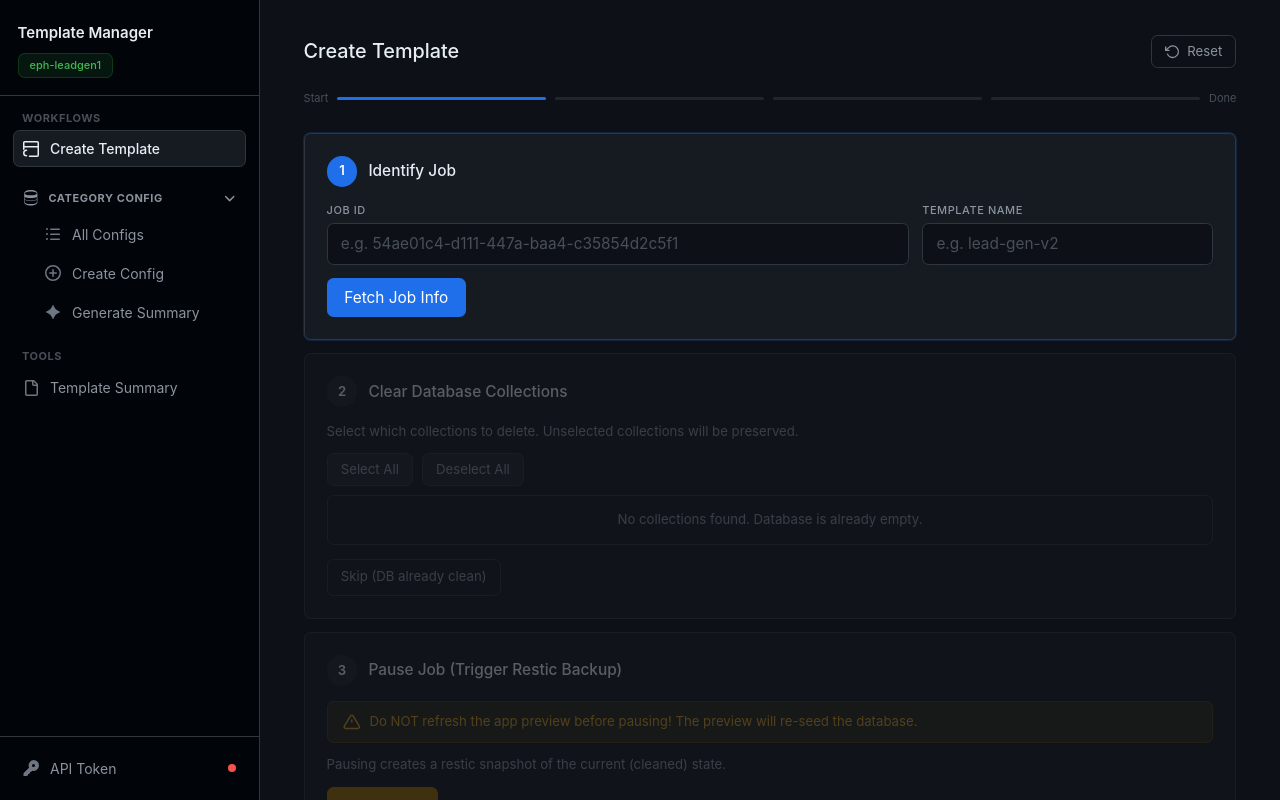
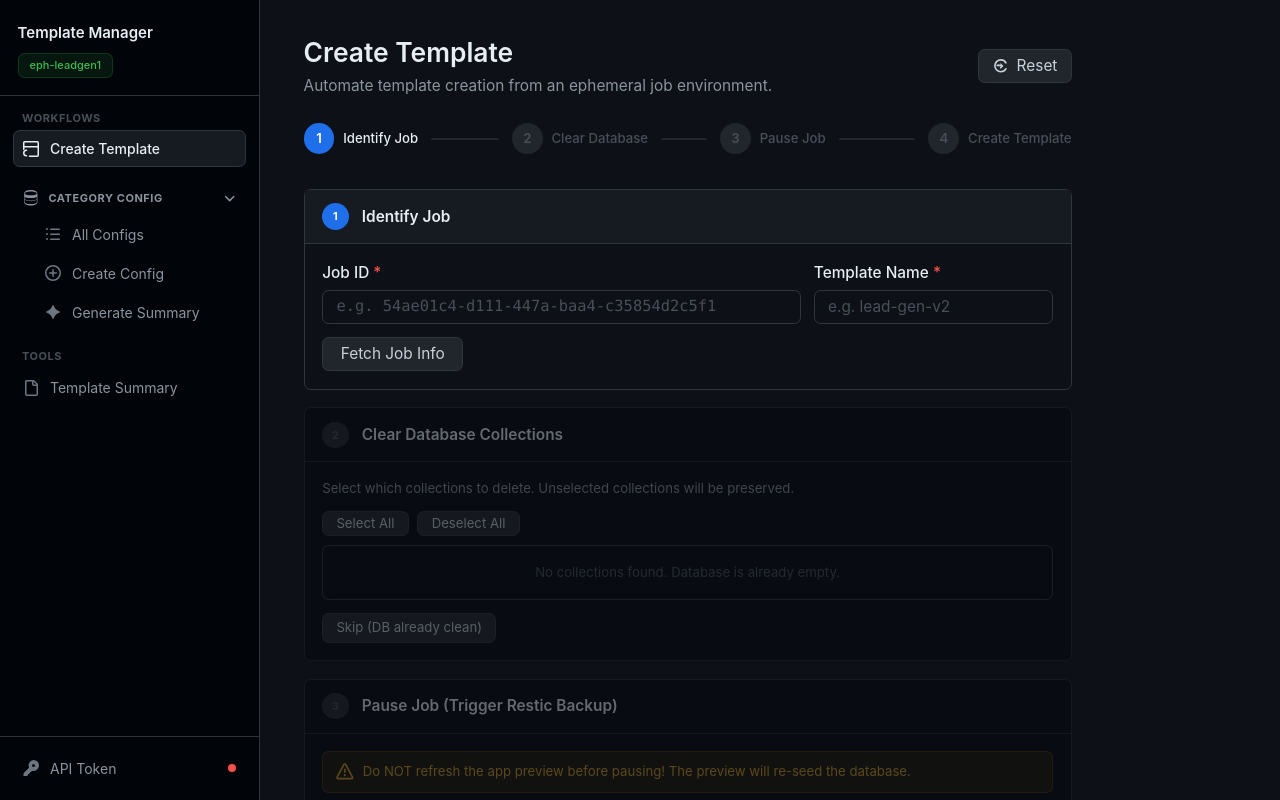
Before and after one commit to abhishekshah01/template_creator_base, a React app in the folder frontend/: page / in a window 1280 px wide. Shown: the top 800 px of the page. Built offline with nearby package versions, Linux system fonts and the light colour scheme; the HTML template or start-up script is replaced by a standard one.

Commit message:
ui: redesign Create Template page with GitHub Actions-inspired step cards and progress bar

```diff
--- a/frontend/src/components/CreateTemplate/ProgressBar.jsx
+++ b/frontend/src/components/CreateTemplate/ProgressBar.jsx
@@ -1,15 +1,50 @@
+const STEPS = ['Identify Job', 'Clear Database', 'Pause Job', 'Create Template'];
+
 export default function ProgressBar({ currentStep, totalSteps = 4 }) {
   return (
-    <div className="flex items-center gap-2 mb-6">
-      <span className="text-[11px] text-gh-text-muted">Start</span>
-      {Array.from({ length: totalSteps }, (_, i) => {
+    <div className="flex items-center mb-8">
+      {STEPS.map((label, i) => {
         const step = i + 1;
-        let bg = 'bg-gh-overlay';
-        if (step < currentStep) bg = 'bg-gh-accent-green';
-        else if (step === currentStep) bg = 'bg-gh-accent-blue';
-        return <div key={step} className={`flex-1 h-[3px] rounded-full transition-all duration-400 ${bg}`} />;
+        const isComplete = step < currentStep;
+        const isActive = step === currentStep;
+        const isLast = step === totalSteps;
+
+        return (
+          <div key={step} className="flex items-center flex-1 last:flex-none">
+            {/* Step circle + label */}
+            <div className="flex items-center gap-2">
+              <div className={`w-7 h-7 rounded-full flex items-center justify-center text-xs font-semibold shrink-0 transition-all ${
+                isComplete
+                  ? 'bg-[#238636] text-white'
+                  : isActive
+                    ? 'bg-[#1f6feb] text-white'
+                    : 'bg-[#21262d] text-[#484f58]'
+              }`}>
+                {isComplete ? (
+                  <svg className="w-3.5 h-3.5" viewBox="0 0 16 16" fill="currentColor">
+                    <path d="M13.78 4.22a.75.75 0 0 1 0 1.06l-7.25 7.25a.75.75 0 0 1-1.06 0L2.22 9.28a.751.751 0 0 1 .018-1.042.751.751 0 0 1 1.042-.018L6 10.94l6.72-6.72a.75.75 0 0 1 1.06 0Z" />
+                  </svg>
+                ) : step}
+              </div>
+              <span className={`text-xs font-medium whitespace-nowrap ${
+                isComplete
+                  ? 'text-[#3fb950]'
+                  : isActive
+                    ? 'text-[#e6edf3]'
+                    : 'text-[#484f58]'
+              }`}>{label}</span>
+            </div>
+            {/* Connector line */}
+            {!isLast && (
+              <div className="flex-1 mx-3">
+                <div className={`h-[2px] rounded-full transition-all ${
+                  isComplete ? 'bg-[#238636]' : 'bg-[#21262d]'
+                }`} />
+              </div>
+            )}
+          </div>
+        );
       })}
-      <span className="text-[11px] text-gh-text-muted">Done</span>
     </div>
   );
 }
--- a/frontend/src/components/CreateTemplate/StepCard.jsx
+++ b/frontend/src/components/CreateTemplate/StepCard.jsx
@@ -1,27 +1,42 @@
 export default function StepCard({ number, title, time, status, children }) {
-  const borderColor = {
-    active: 'border-gh-accent-blue shadow-[0_0_0_1px_rgba(31,111,235,0.2)]',
-    completed: 'border-gh-accent-green/30',
-    disabled: 'opacity-35 pointer-events-none',
-    locked: 'border-gh-accent-green/30',
-  }[status] || 'border-gh-border';
-
-  const numberBg = {
-    active: 'bg-gh-accent-blue text-white',
-    completed: 'bg-gh-accent-green text-white',
-    locked: 'bg-gh-accent-green text-white',
-  }[status] || 'bg-gh-overlay';
+  const isActive = status === 'active';
+  const isComplete = status === 'completed' || status === 'locked';
+  const isDisabled = status === 'disabled';
 
   return (
-    <div className={`bg-gh-surface border border-gh-border rounded-md p-5 mb-3 transition-all ${borderColor}`}>
-      <div className="flex items-center gap-2.5 mb-3.5">
-        <div className={`w-7 h-7 rounded-full flex items-center justify-center text-xs font-semibold shrink-0 transition-all ${numberBg}`}>
-          {status === 'completed' || status === 'locked' ? '✓' : number}
+    <div className={`border rounded-md mb-4 transition-all ${
+      isActive
+        ? 'border-[#30363d] bg-[#0d1117]'
+        : isComplete
+          ? 'border-[#238636]/30 bg-[#0d1117]'
+          : 'border-[#21262d] bg-[#010409] opacity-40 pointer-events-none'
+    }`}>
+      {/* Header */}
+      <div className={`flex items-center gap-3 px-4 py-3 border-b ${
+        isActive ? 'border-[#30363d] bg-[#161b22]' : isComplete ? 'border-[#238636]/20 bg-[#161b22]' : 'border-[#21262d]'
+      }`}>
+        <div className={`w-6 h-6 rounded-full flex items-center justify-center text-[11px] font-bold shrink-0 ${
+          isComplete
+            ? 'bg-[#238636] text-white'
+            : isActive
+              ? 'bg-[#1f6feb] text-white'
+              : 'bg-[#21262d] text-[#484f58]'
+        }`}>
+          {isComplete ? (
+            <svg className="w-3.5 h-3.5" viewBox="0 0 16 16" fill="currentColor">
+              <path d="M13.78 4.22a.75.75 0 0 1 0 1.06l-7.25 7.25a.75.75 0 0 1-1.06 0L2.22 9.28a.751.751 0 0 1 .018-1.042.751.751 0 0 1 1.042-.018L6 10.94l6.72-6.72a.75.75 0 0 1 1.06 0Z" />
+            </svg>
+          ) : number}
         </div>
-        <span className="text-sm font-medium flex-1 text-gh-text">{title}</span>
-        {time && <span className="text-[11px] text-gh-text-muted">{time}</span>}
+        <span className={`text-sm font-semibold flex-1 ${isComplete ? 'text-[#3fb950]' : 'text-[#e6edf3]'}`}>
+          {title}
+        </span>
+        {time && (
+          <span className="text-[11px] text-[#484f58] font-mono">{time}</span>
+        )}
       </div>
-      <div className={status === 'locked' ? 'opacity-60 pointer-events-none' : ''}>
+      {/* Body */}
+      <div className={`px-4 py-4 ${isComplete && status === 'locked' ? 'opacity-60 pointer-events-none' : ''}`}>
         {children}
       </div>
     </div>
--- a/frontend/src/components/CreateTemplate/index.jsx
+++ b/frontend/src/components/CreateTemplate/index.jsx
@@ -3,7 +3,6 @@ import { api } from '../../api';
 import StepCard from './StepCard';
 import StatusBar from './StatusBar';
 import ProgressBar from './ProgressBar';
-import { RefreshCw, AlertTriangle, CheckCircle } from '../Icons';
 
 function now() {
   return new Date().toLocaleTimeString('en-US', { hour: '2-digit', minute: '2-digit', second: '2-digit' });
@@ -174,102 +173,114 @@ export default function CreateTemplate() {
   }
 
   const listRef = useRef(null);
-  const [showScrollHint, setShowScrollHint] = useState(false);
-
-  useEffect(() => {
-    const el = listRef.current;
-    if (!el || collections.length === 0) return;
-    const check = () => setShowScrollHint(el.scrollHeight > el.clientHeight && el.scrollTop + el.clientHeight < el.scrollHeight - 10);
-    check();
-    el.addEventListener('scroll', check);
-    return () => el.removeEventListener('scroll', check);
-  }, [collections]);
 
   return (
-    <>
-      <div className="flex items-center justify-between mb-5">
-        <h2 className="text-lg font-medium">Create Template</h2>
-        <button onClick={reset} className="flex items-center gap-1.5 px-3 py-1.5 rounded-md border border-gh-border text-gh-text-secondary text-xs hover:text-gh-text hover:border-gh-text-muted transition-colors">
-          <RefreshCw className="w-3.5 h-3.5" /> Reset
+    <div className="max-w-[768px]">
+      {/* Page header */}
+      <div className="flex items-center justify-between mb-6">
+        <div>
+          <h1 className="text-2xl font-semibold text-[#e6edf3]">Create Template</h1>
+          <p className="text-sm text-[#8b949e] mt-1">Automate template creation from an ephemeral job environment.</p>
+        </div>
+        <button onClick={reset}
+          className="flex items-center gap-1.5 px-3 py-[5px] bg-[#21262d] border border-[#30363d] rounded-md text-sm text-[#c9d1d9] hover:bg-[#30363d] hover:border-[#484f58] transition-colors">
+          <svg className="w-4 h-4" viewBox="0 0 16 16" fill="currentColor">
+            <path d="M3.38 8A4.62 4.62 0 0 1 8 3.38a4.63 4.63 0 0 1 3.97 2.24.75.75 0 1 0 1.3-.75A6.13 6.13 0 0 0 8 1.88 6.12 6.12 0 0 0 1.88 8 6.12 6.12 0 0 0 8 14.12a6.13 6.13 0 0 0 5.27-3.01.75.75 0 1 0-1.3-.74A4.63 4.63 0 0 1 8 12.62 4.62 4.62 0 0 1 3.38 8Z" />
+            <path d="M7.4 6.15a.75.75 0 0 1 1.06 0l1.5 1.5a.75.75 0 0 1 0 1.06l-1.5 1.5a.75.75 0 1 1-1.06-1.06l.72-.72H4.75a.75.75 0 0 1 0-1.5h3.37l-.72-.72a.75.75 0 0 1 0-1.06Z" />
+          </svg>
+          Reset
         </button>
       </div>
 
       <ProgressBar currentStep={step} />
 
-      {/* Step 1 */}
+      {/* Step 1: Identify Job */}
       <div ref={el => stepsRef.current[1] = el}>
         <StepCard number={1} title="Identify Job" time={times[1]} status={stepStatus(1)}>
           <div className="flex gap-3 mb-3">
             <div className="flex-[2]">
-              <label className="block text-[11px] text-gh-text-secondary uppercase tracking-wider mb-1 font-medium">Job ID</label>
+              <label className="block text-sm font-medium text-[#e6edf3] mb-1.5">
+                Job ID <span className="text-[#f85149]">*</span>
+              </label>
               <input type="text" value={jobId} onChange={e => setJobId(e.target.value)}
                 onKeyDown={e => e.key === 'Enter' && fetchJob()}
                 placeholder="e.g. 54ae01c4-d111-447a-baa4-c35854d2c5f1"
-                className="w-full px-3 py-2 bg-gh-canvas border border-gh-border rounded-md text-sm text-gh-text outline-none focus:border-gh-accent-blue placeholder:text-gh-text-muted" />
+                className="w-full px-3 py-[5px] bg-[#0d1117] border border-[#30363d] rounded-md text-sm text-[#e6edf3] outline-none focus:border-[#1f6feb] focus:shadow-[0_0_0_3px_rgba(31,111,235,0.3)] placeholder:text-[#484f58] font-mono transition-shadow" />
             </div>
             <div className="flex-1">
-              <label className="block text-[11px] text-gh-text-secondary uppercase tracking-wider mb-1 font-medium">Template Name</label>
+              <label className="block text-sm font-medium text-[#e6edf3] mb-1.5">
+                Template Name <span className="text-[#f85149]">*</span>
+              </label>
               <input type="text" value={templateName} onChange={e => setTemplateName(e.target.value)}
                 onKeyDown={e => e.key === 'Enter' && fetchJob()}
                 placeholder="e.g. lead-gen-v2"
-                className="w-full px-3 py-2 bg-gh-canvas border border-gh-border rounded-md text-sm text-gh-text outline-none focus:border-gh-accent-blue placeholder:text-gh-text-muted" />
+                className="w-full px-3 py-[5px] bg-[#0d1117] border border-[#30363d] rounded-md text-sm text-[#e6edf3] outline-none focus:border-[#1f6feb] focus:shadow-[0_0_0_3px_rgba(31,111,235,0.3)] placeholder:text-[#484f58] transition-shadow" />
             </div>
           </div>
           <button onClick={fetchJob} disabled={loading === 'fetch'}
-            className="px-4 py-2 bg-gh-accent-blue text-white text-sm rounded-md hover:bg-gh-accent-blue disabled:opacity-50 flex items-center gap-2">
-            {loading === 'fetch' && <div className="w-3.5 h-3.5 border-2 border-gh-accent-blue/30 border-t-white rounded-full animate-spin" />}
+            className="px-4 py-[5px] bg-[#21262d] border border-[#30363d] text-sm text-[#c9d1d9] rounded-md hover:bg-[#30363d] hover:border-[#484f58] disabled:opacity-50 transition-colors flex items-center gap-2">
+            {loading === 'fetch' && <div className="w-3.5 h-3.5 border-2 border-[#30363d] border-t-[#e6edf3] rounded-full animate-spin" />}
             {loading === 'fetch' ? 'Working...' : 'Fetch Job Info'}
           </button>
           {jobPaused && (
-            <div className="mt-3 bg-gh-accent-amber/15 border border-gh-accent-amber/30 rounded-md px-3.5 py-3 text-xs text-gh-accent-amber-text flex items-center gap-2">
-              <AlertTriangle className="w-4 h-4 shrink-0" />
+            <div className="mt-3 bg-[#9e6a03]/15 border border-[#9e6a03]/30 rounded-md px-3 py-2.5 text-xs text-[#d29922] flex items-center gap-2">
+              <svg className="w-4 h-4 shrink-0" viewBox="0 0 16 16" fill="currentColor">
+                <path d="M6.457 1.047c.659-1.234 2.427-1.234 3.086 0l6.082 11.378A1.75 1.75 0 0 1 14.082 15H1.918a1.75 1.75 0 0 1-1.543-2.575Zm1.763.707a.25.25 0 0 0-.44 0L1.698 13.132a.25.25 0 0 0 .22.368h12.164a.25.25 0 0 0 .22-.368Zm.53 3.996v2.5a.75.75 0 0 1-1.5 0v-2.5a.75.75 0 0 1 1.5 0ZM9 11a1 1 0 1 1-2 0 1 1 0 0 1 2 0Z" />
+              </svg>
               <div>
-                <strong>Job is paused</strong> (status: {podStatus}). Resume the job on the Emergent platform first, then click "Fetch Job Info" again.
+                <strong>Job is paused</strong> (status: {podStatus}). Resume the job first, then click "Fetch Job Info" again.
               </div>
             </div>
           )}
           {userId && (
-            <div className="flex gap-2 mt-2.5 flex-wrap">
-              <span className="text-[11px] bg-gh-canvas border border-gh-border px-2.5 py-1 rounded-md text-gh-text-secondary">User: <strong className="text-gh-text">{userId.slice(0, 8)}...</strong></span>
-              <span className="text-[11px] bg-gh-canvas border border-gh-border px-2.5 py-1 rounded-md text-gh-text-secondary">Env: <strong className="text-gh-text">{envId.slice(0, 8)}...</strong></span>
-              <span className="text-[11px] bg-gh-canvas border border-gh-border px-2.5 py-1 rounded-md text-gh-text-secondary">Pod: <strong className="text-gh-text">{podName.slice(0, 12)}...</strong></span>
+            <div className="flex gap-2 mt-3 flex-wrap">
+              {[
+                { label: 'User', value: userId.slice(0, 8) },
+                { label: 'Env', value: envId.slice(0, 8) },
+                { label: 'Pod', value: podName.slice(0, 12) },
+              ].map(tag => (
+                <span key={tag.label} className="text-[11px] bg-[#161b22] border border-[#30363d] px-2 py-[3px] rounded-md text-[#8b949e] font-mono">
+                  {tag.label}: <span className="text-[#e6edf3]">{tag.value}...</span>
+                </span>
+              ))}
             </div>
           )}
           <StatusBar {...(statuses[1] || {})} />
         </StepCard>
       </div>
 
-      {/* Step 2 */}
+      {/* Step 2: Clear Database */}
       <div ref={el => stepsRef.current[2] = el}>
         <StepCard number={2} title="Clear Database Collections" time={times[2]} status={stepStatus(2)}>
-          <p className="text-xs text-gh-text-secondary mb-3">Select which collections to delete. Unselected collections will be preserved.</p>
+          <p className="text-xs text-[#8b949e] mb-3">Select which collections to delete. Unselected collections will be preserved.</p>
           <div className="flex gap-2 mb-2">
-            <button onClick={() => selectAll(true)} className="px-3 py-1.5 bg-gh-overlay border border-gh-border text-gh-text-secondary text-xs rounded-md hover:bg-gh-overlay hover:text-gh-text">Select All</button>
-            <button onClick={() => selectAll(false)} className="px-3 py-1.5 bg-gh-overlay border border-gh-border text-gh-text-secondary text-xs rounded-md hover:bg-gh-overlay hover:text-gh-text">Deselect All</button>
+            <button onClick={() => selectAll(true)} className="px-3 py-[3px] bg-[#21262d] border border-[#30363d] text-[#c9d1d9] text-xs rounded-md hover:bg-[#30363d] transition-colors">Select All</button>
+            <button onClick={() => selectAll(false)} className="px-3 py-[3px] bg-[#21262d] border border-[#30363d] text-[#c9d1d9] text-xs rounded-md hover:bg-[#30363d] transition-colors">Deselect All</button>
           </div>
-          <div ref={listRef} className={`max-h-[260px] overflow-y-auto border rounded-md ${showScrollHint ? 'border-gh-accent-blue border-b-2' : 'border-gh-border'}`}>
+          <div ref={listRef} className="max-h-[260px] overflow-y-auto border border-[#30363d] rounded-md">
             {collections.length === 0
-              ? <p className="text-xs text-gh-text-secondary p-3.5 text-center">No collections found. Database is already empty.</p>
+              ? <p className="text-xs text-[#484f58] p-4 text-center">No collections found. Database is already empty.</p>
               : collections.map(c => (
                   <div key={c.name} onClick={() => toggleCollection(c.name)}
-                    className="flex items-center gap-2.5 px-3.5 py-2.5 text-sm border-b border-gh-border-muted last:border-b-0 cursor-pointer hover:bg-gh-btn/50 transition-colors">
+                    className={`flex items-center gap-2.5 px-3 py-2 text-sm border-b border-[#21262d] last:border-b-0 cursor-pointer transition-colors ${
+                      selected.has(c.name) ? 'bg-[#da3633]/5' : 'hover:bg-[#161b22]'
+                    }`}>
                     <input type="checkbox" checked={selected.has(c.name)} readOnly
-                      className="w-4 h-4 accent-red-600 pointer-events-none" />
-                    <span className="text-gh-text">{c.name}</span>
+                      className="w-[14px] h-[14px] accent-[#da3633] pointer-events-none" />
+                    <span className={`font-mono text-xs ${selected.has(c.name) ? 'text-[#f85149]' : 'text-[#e6edf3]'}`}>{c.name}</span>
                   </div>
                 ))
             }
           </div>
-          {showScrollHint && <p className="text-center text-[11px] text-gh-text-secondary py-1.5">Scroll to see all {collections.length} collections</p>}
           <div className="flex gap-2 mt-3">
             {collections.length > 0 && (
               <button onClick={deleteSelected} disabled={loading === 'delete' || selected.size === 0}
-                className="px-4 py-2 bg-gh-accent-red text-white text-sm rounded-md hover:bg-gh-accent-red disabled:opacity-50 flex items-center gap-2">
-                {loading === 'delete' && <div className="w-3.5 h-3.5 border-2 border-gh-accent-red/30 border-t-white rounded-full animate-spin" />}
+                className="px-4 py-[5px] bg-[#da3633] text-white text-sm rounded-md hover:bg-[#b62324] disabled:opacity-50 transition-colors flex items-center gap-2">
+                {loading === 'delete' && <div className="w-3.5 h-3.5 border-2 border-white/30 border-t-white rounded-full animate-spin" />}
                 {loading === 'delete' ? 'Working...' : `Delete Selected (${selected.size})`}
               </button>
             )}
-            <button onClick={skipDelete} className="px-3 py-2 text-xs text-gh-text-secondary border border-gh-border rounded-md hover:text-gh-text hover:border-gh-text-muted">
+            <button onClick={skipDelete} className="px-3 py-[5px] bg-[#21262d] border border-[#30363d] text-xs text-[#c9d1d9] rounded-md hover:bg-[#30363d] transition-colors">
               Skip (DB already clean)
             </button>
           </div>
@@ -277,48 +288,53 @@ export default function CreateTemplate() {
         </StepCard>
       </div>
 
-      {/* Step 3 */}
+      {/* Step 3: Pause Job */}
       <div ref={el => stepsRef.current[3] = el}>
         <StepCard number={3} title="Pause Job (Trigger Restic Backup)" time={times[3]} status={stepStatus(3)}>
-          <div className="bg-gh-accent-amber/15 border border-gh-accent-amber/30 rounded-md px-3.5 py-2.5 mb-3 text-xs text-gh-accent-amber-text flex items-center gap-2">
-            <AlertTriangle className="w-4 h-4 shrink-0" />
+          <div className="bg-[#9e6a03]/15 border border-[#9e6a03]/30 rounded-md px-3 py-2.5 mb-3 text-xs text-[#d29922] flex items-center gap-2">
+            <svg className="w-4 h-4 shrink-0" viewBox="0 0 16 16" fill="currentColor">
+              <path d="M6.457 1.047c.659-1.234 2.427-1.234 3.086 0l6.082 11.378A1.75 1.75 0 0 1 14.082 15H1.918a1.75 1.75 0 0 1-1.543-2.575Zm1.763.707a.25.25 0 0 0-.44 0L1.698 13.132a.25.25 0 0 0 .22.368h12.164a.25.25 0 0 0 .22-.368Zm.53 3.996v2.5a.75.75 0 0 1-1.5 0v-2.5a.75.75 0 0 1 1.5 0ZM9 11a1 1 0 1 1-2 0 1 1 0 0 1 2 0Z" />
+            </svg>
             Do NOT refresh the app preview before pausing! The preview will re-seed the database.
           </div>
-          <p className="text-xs text-gh-text-secondary mb-3">Pausing creates a restic snapshot of the current (cleaned) state.</p>
+          <p className="text-xs text-[#8b949e] mb-3">Pausing creates a restic snapshot of the current (cleaned) state.</p>
           <button onClick={pauseJob} disabled={loading === 'pause'}
-            className="px-4 py-2 bg-gh-accent-amber text-white text-sm rounded-md hover:bg-gh-accent-amber disabled:opacity-50 flex items-center gap-2">
-            {loading === 'pause' && <div className="w-3.5 h-3.5 border-2 border-gh-accent-amber/30 border-t-white rounded-full animate-spin" />}
+            className="px-4 py-[5px] bg-[#9e6a03] text-white text-sm rounded-md hover:bg-[#845306] disabled:opacity-50 transition-colors flex items-center gap-2">
+            {loading === 'pause' && <div className="w-3.5 h-3.5 border-2 border-white/30 border-t-white rounded-full animate-spin" />}
             {loading === 'pause' ? 'Working...' : 'Pause Job'}
           </button>
           <StatusBar {...(statuses[3] || {})} />
         </StepCard>
       </div>
 
-      {/* Step 4 */}
+      {/* Step 4: Create Template */}
       <div ref={el => stepsRef.current[4] = el}>
         <StepCard number={4} title="Create Template" time={times[4]} status={stepStatus(4)}>
-          <p className="text-xs text-gh-text-secondary mb-3">Runs the template creation script on the dev VM. Auto-sanitizes .env secrets and stores in GCS.</p>
+          <p className="text-xs text-[#8b949e] mb-3">Runs the template creation script on the dev VM. Auto-sanitizes .env secrets and stores in GCS.</p>
           <button onClick={createTemplate} disabled={loading === 'create'}
-            className="px-4 py-2 bg-gh-accent-green text-white text-sm rounded-md hover:bg-gh-btn-primary-hover disabled:opacity-50 flex items-center gap-2">
-            {loading === 'create' && <div className="w-3.5 h-3.5 border-2 border-gh-accent-green/30 border-t-white rounded-full animate-spin" />}
+            className="px-4 py-[5px] bg-[#238636] text-white text-sm font-medium rounded-md hover:bg-[#2ea043] disabled:opacity-50 transition-colors flex items-center gap-2">
+            {loading === 'create' && <div className="w-3.5 h-3.5 border-2 border-white/30 border-t-white rounded-full animate-spin" />}
             {loading === 'create' ? 'Working...' : 'Create Template'}
           </button>
           <StatusBar {...(statuses[4] || {})} />
           {logOutput && (
-            <pre className="mt-3 bg-gh-canvas border border-gh-border rounded-md p-3 text-xs text-gh-text-secondary max-h-[200px] overflow-y-auto whitespace-pre-wrap font-mono">
+            <pre className="mt-3 bg-[#0d1117] border border-[#30363d] rounded-md p-3 text-xs text-[#8b949e] max-h-[200px] overflow-y-auto whitespace-pre-wrap font-mono">
               {logOutput}
             </pre>
           )}
           {gcsPath && (
-            <div className="mt-4 p-3.5 bg-gh-accent-green/10 border border-gh-accent-green/30 rounded-md">
-              <div className="text-sm text-gh-accent-green-text font-medium flex items-center gap-2 mb-2">
-                <CheckCircle className="w-4 h-4" /> Template created successfully!
+            <div className="mt-4 p-3 bg-[#238636]/10 border border-[#238636]/30 rounded-md">
+              <div className="text-sm text-[#3fb950] font-medium flex items-center gap-2 mb-2">
+                <svg className="w-4 h-4" viewBox="0 0 16 16" fill="currentColor">
+                  <path d="M13.78 4.22a.75.75 0 0 1 0 1.06l-7.25 7.25a.75.75 0 0 1-1.06 0L2.22 9.28a.751.751 0 0 1 .018-1.042.751.751 0 0 1 1.042-.018L6 10.94l6.72-6.72a.75.75 0 0 1 1.06 0Z" />
+                </svg>
+                Template created successfully!
               </div>
-              <div className="font-mono text-xs text-gh-accent-green-text bg-gh-canvas px-3.5 py-2.5 rounded-md break-all">{gcsPath}</div>
+              <div className="font-mono text-xs text-[#3fb950] bg-[#0d1117] px-3 py-2 rounded-md break-all">{gcsPath}</div>
             </div>
           )}
         </StepCard>
       </div>
-    </>
+    </div>
   );
 }
```
Also changed, not shown: frontend/src/components/CreateTemplate/StatusBar.jsx (+6 -6 lines).
